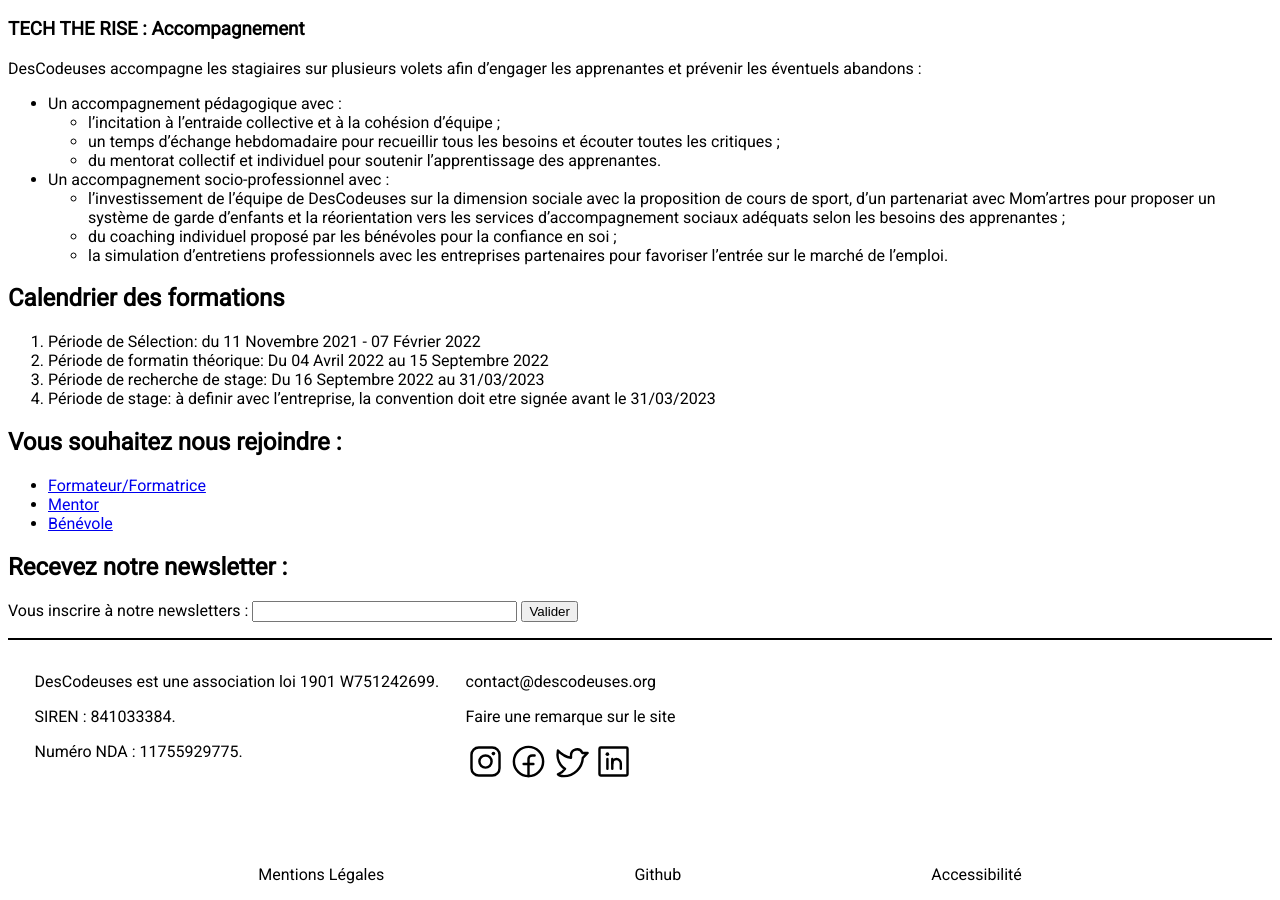
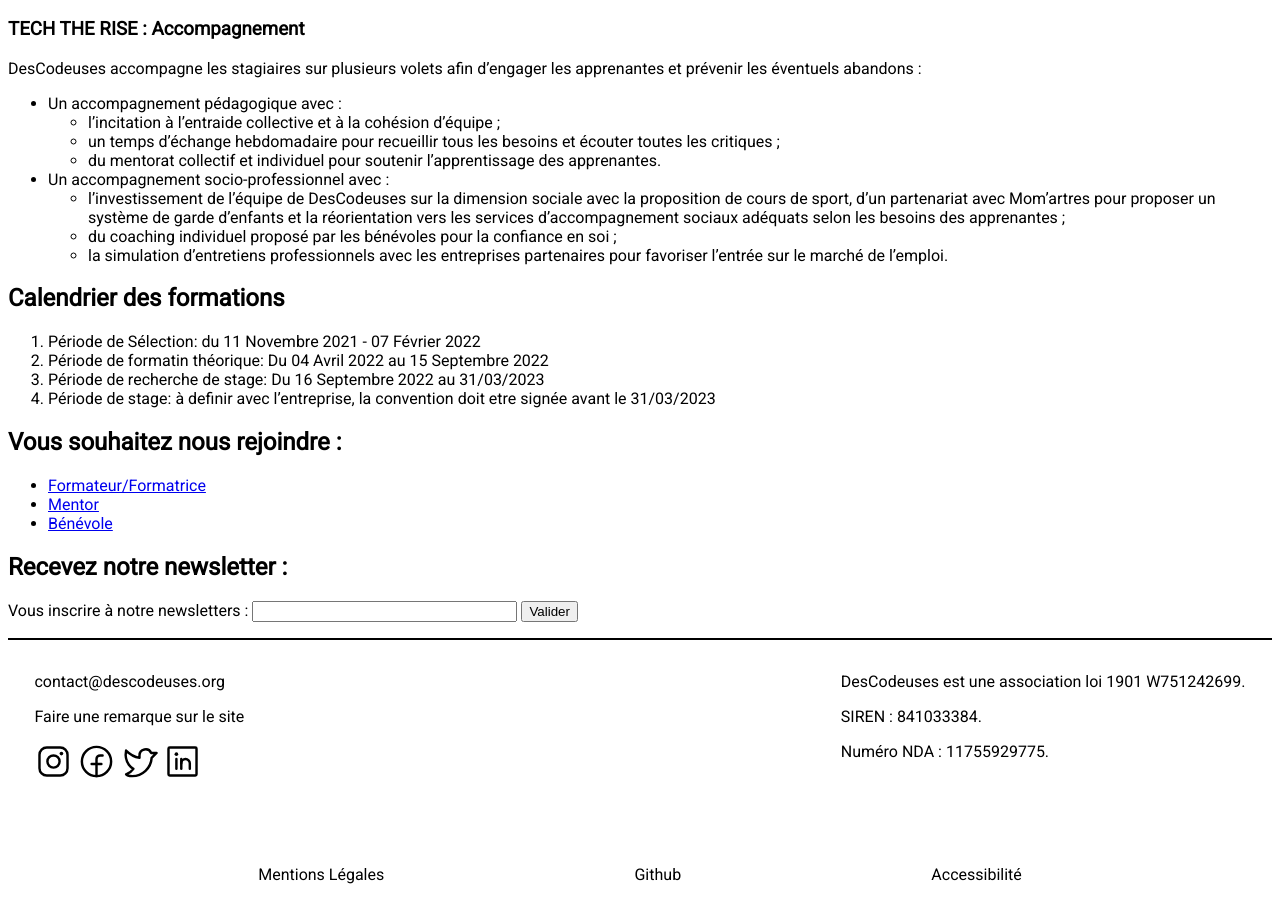
Before and after one commit to descodeuses/descodeuses.github.io, a Jekyll site: the page built from index.md, in a window 1280 px wide and 900 px high, scrolled down 709 px. Built offline with Jekyll 4.4.1, drawn with Linux system fonts in a browser that asks for light colours; some of the changed lines change nothing that is shown.

Commit message:
Update default.html

```diff
--- a/_layouts/default.html
+++ b/_layouts/default.html
@@ -31,11 +31,7 @@
     <footer>
       <div class="container">
         <div id="main_bloc">
-          <div id="info_asso">
-            <p>DesCodeuses est une association loi 1901 W751242699.<p>
-            <p>SIREN : 841033384.</p>
-            <p>Numéro NDA : 11755929775.</p>
-          </div>
+
           <div>
             <p><a href="mailto:contact@descodeuses.org">contact@descodeuses.org</a></p>
             <p><a href="https://github.com/descodeuses/descodeuses.github.io/issues/new" target="_blank">Faire une remarque sur le site</a></p>
@@ -46,6 +42,13 @@
               <a href="https://www.linkedin.com/school/descodeuses/" target="_blank"><img src="/assets/images/linkedin-logo.svg" alt="Icône Linkedin"></a>
             </p>
           </div>
+
+          <div id="info_asso">
+            <p>DesCodeuses est une association loi 1901 W751242699.<p>
+            <p>SIREN : 841033384.</p>
+            <p>Numéro NDA : 11755929775.</p>
+          </div>
+
         </div>
         <div>
           <ul>
```
